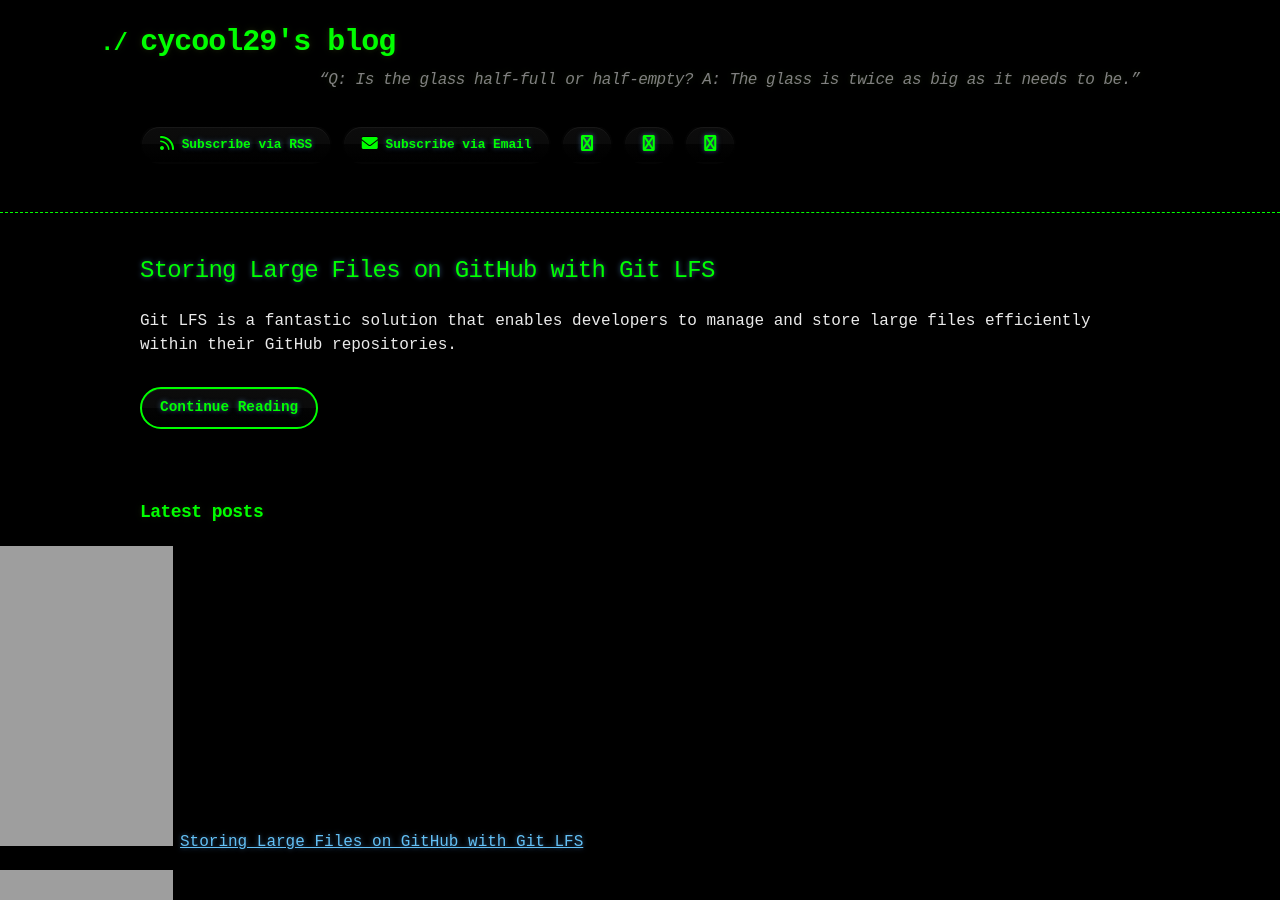
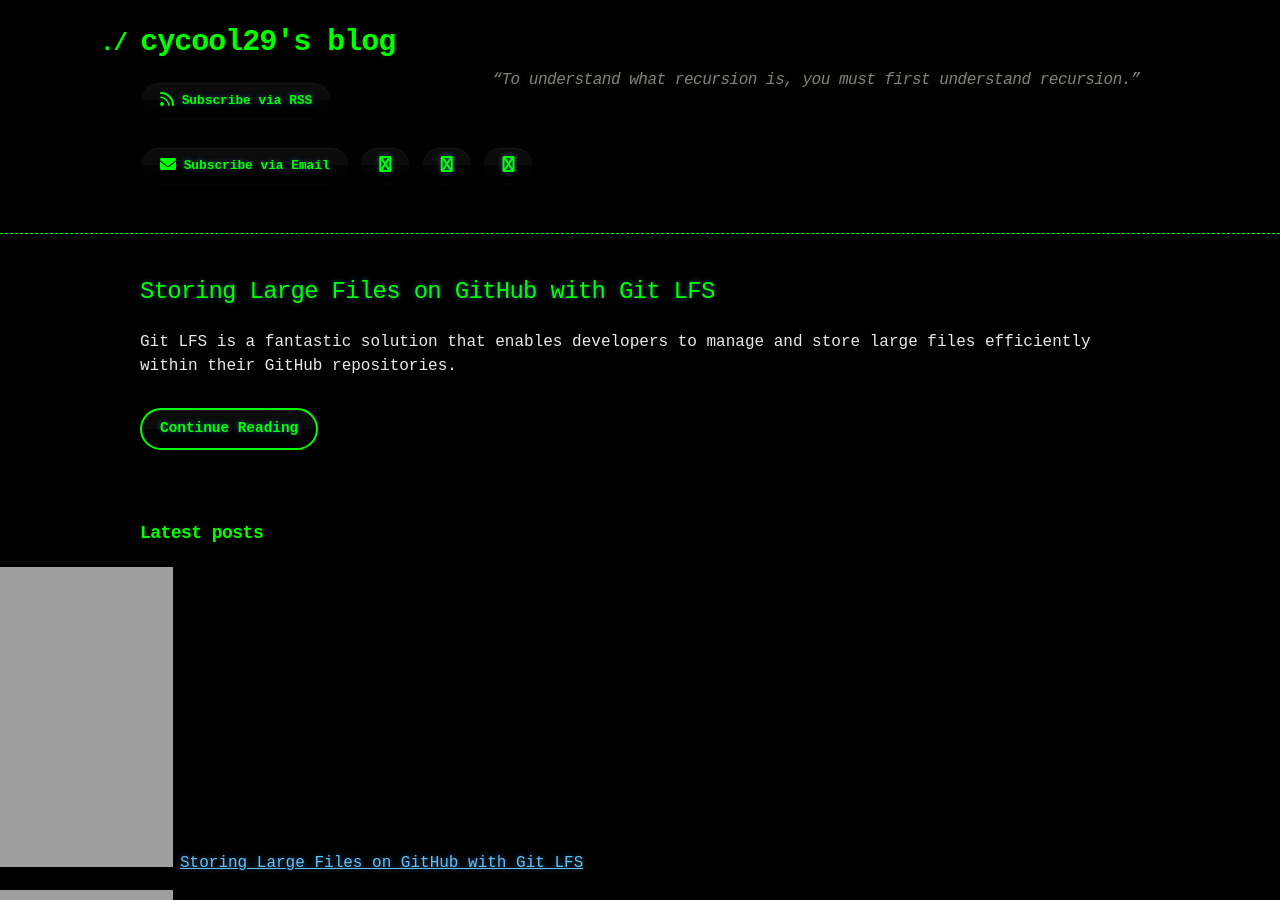
Before and after one commit to cycool29/cycool29.github.io, a Jekyll site: the page built from index.md, in a window 1280 px wide and 900 px high. Built offline with Jekyll 4.4.1, drawn with Linux system fonts in a browser that asks for light colours; a style sheet for code colours, icons or effects is not loaded.

Commit message:
Update quotes

```diff
--- a/_config.yml
+++ b/_config.yml
@@ -1,5 +1,5 @@
 title: cycool29's blog
-description: "“Q: Is the glass half-full or half-empty? A: The glass is twice as big as it needs to be.” "
+description: "“To understand what recursion is, you must first understand recursion.” "
 bio: A high school student. Intermediate in Python, Git, Bash. Learning JavaScript. He/Him. "
 author: cycool29
 url: https://cycool29.github.io
```
